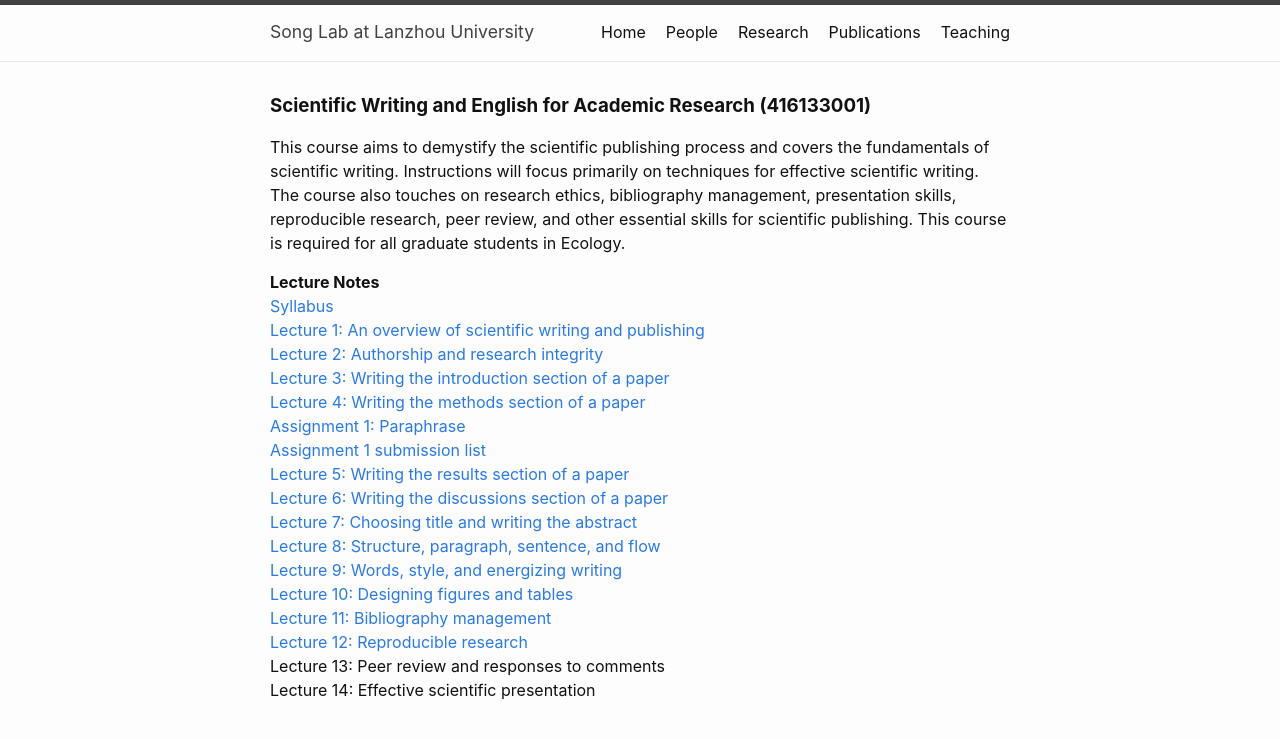
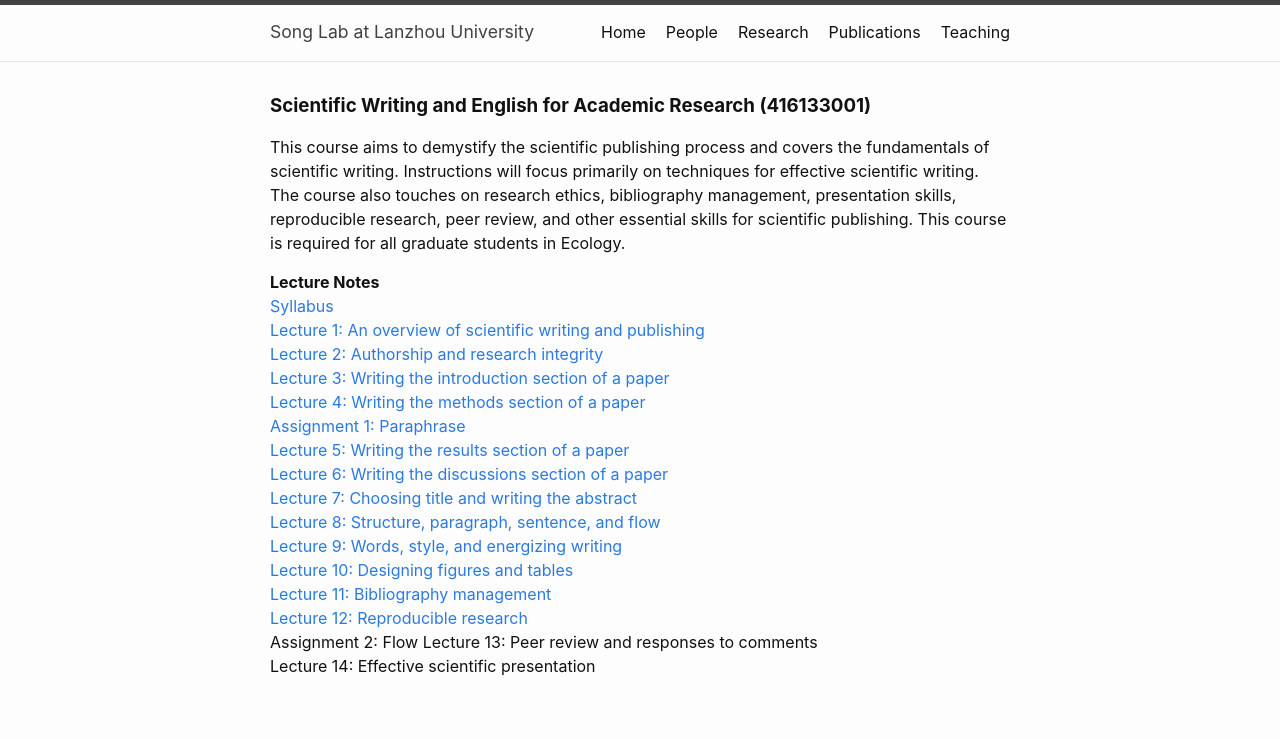
Before and after one commit to chaosonglab/chaosonglab.github.io, a Jekyll site: the page built from teaching.md, in a window 1280 px wide. Shown: the top 739 px of the page. Built offline with Jekyll 4.4.1, drawn with Linux system fonts in a browser that asks for light colours.

Commit message:
Update teaching.md

```diff
--- a/teaching.md
+++ b/teaching.md
@@ -15,7 +15,6 @@ This course aims to demystify the scientific publishing process and covers the f
 [Lecture 3: Writing the introduction section of a paper](/files/course_materials/Lecture3_introduction.pdf)\
 [Lecture 4: Writing the methods section of a paper](/files/course_materials/Lecture4_methods.pdf)\
 [Assignment 1: Paraphrase](/files/course_materials/Assignment1_paraphrase.pdf)\
-[Assignment 1 submission list](/files/course_materials/Assignment1_list.pdf)\
 [Lecture 5: Writing the results section of a paper](/files/course_materials/Lecture5_results.pdf)\
 [Lecture 6: Writing the discussions section of a paper](/files/course_materials/Lecture6_discussion.pdf)\
 [Lecture 7: Choosing title and writing the abstract](/files/course_materials/Lecture7_abstract.pdf)\
@@ -24,5 +23,6 @@ This course aims to demystify the scientific publishing process and covers the f
 [Lecture 10: Designing figures and tables](/files/course_materials/Lecture10_figures.pdf)\
 [Lecture 11: Bibliography management](/files/course_materials/Lecture11_bibliography.pdf)\
 [Lecture 12: Reproducible research](/files/course_materials/Lecture12_reproducibility.pdf)\
+Assignment 2: Flow
 Lecture 13: Peer review and responses to comments\
 Lecture 14: Effective scientific presentation
```
